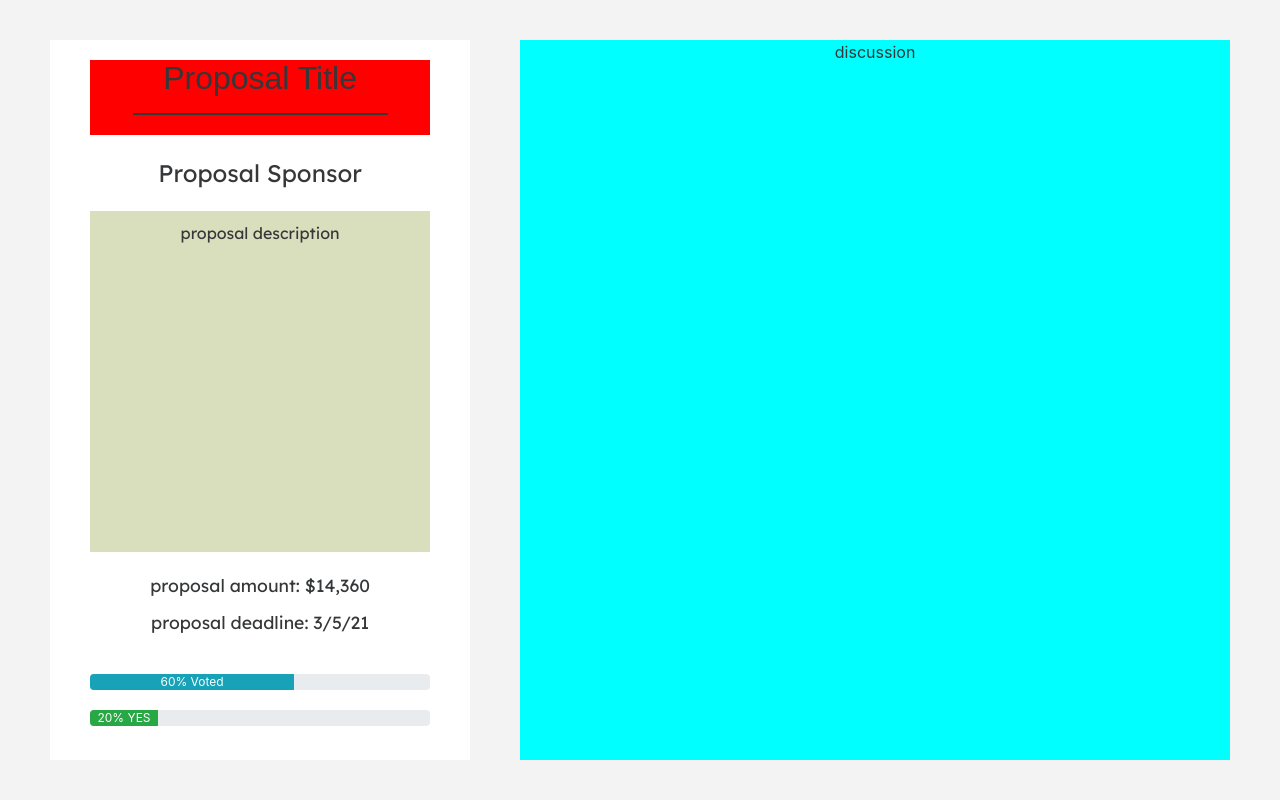
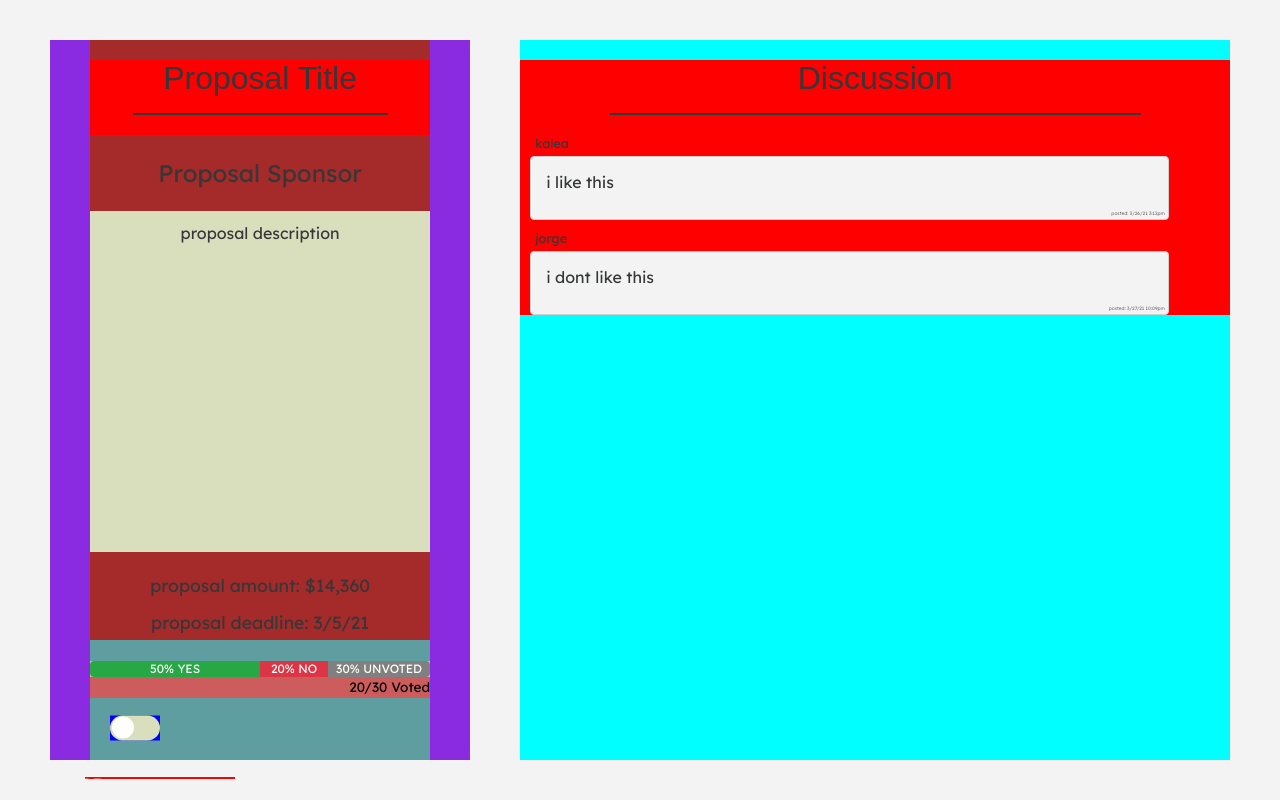
Before and after one commit to codebase-berkeley/tgif-voting-portal, a React (Create React App) app in the folder client/: page / in a window 1280 px wide. Built offline with nearby package versions, Linux system fonts and the light colour scheme.

Commit message:
modified progress bars, added toggle switch, conditional discussion post component

```diff
--- a/client/src/App.css
+++ b/client/src/App.css
@@ -2,6 +2,8 @@
   --green: #96AD00;
   --mutedGreen: #D9DEBC;
   --lightGrey: #F3F3F3;
+  --grey: #CECECE;
+  --darkGrey: #757575;
   --black: #353739;
   --headingFont: 'IBM Plex Sans', sans-serif;
   --bodyFont: 'Lexend Deca';
--- /dev/null
+++ b/client/src/pages/proposalDetails/DiscussionPost.css
@@ -0,0 +1,36 @@
+.post {
+    /* background: purple; */
+    width: 90%;
+    /* display: flex; */
+    border: 1px;
+
+    text-align: left;
+    margin: 10px;
+}
+
+.user {
+    /* background: red; */
+    font: 0.4em 'Lexend Deca', sans-serif;
+    margin: 5px;
+    color: var(--black);
+}
+
+.text {
+    background: var(--lightGrey);
+    /* flex-direction: column; */
+    border: 1px solid var(--grey);
+    border-radius: 4px;
+    padding: 0px;
+    font: 0.5em 'Lexend Deca', sans-serif;
+    color: var(--black);
+}
+
+.content {
+    padding: 15px;
+}
+.timestamp {
+    font: 0.3em 'Lexend Deca', sans-serif;
+    text-align: right;
+    padding: 3px;
+    color: var(--darkGrey);
+}
--- /dev/null
+++ b/client/src/pages/proposalDetails/DiscussionPost.js
@@ -0,0 +1,34 @@
+import './DiscussionPost.css';
+
+function ConditionalUserNameRender(isAdmin, userName) {
+    if (isAdmin) {
+      return (
+        <div>
+          {userName}
+        </div>);
+    } else {
+      return <div>Anon User</div>;
+    }
+  }
+
+function DiscussionPost(props) {
+    return (
+      <div className="post">
+          <div className="user">
+            {ConditionalUserNameRender(props.isAdmin, props.userName)}
+          </div>
+          <div className="text">
+            <div className="content">
+                {props.text}
+            </div>
+
+            <div className="timestamp">
+              posted: {props.time}
+          </div>
+          </div>
+
+      </div>
+    );
+  }
+
+  export default DiscussionPost;
--- a/client/src/pages/proposalDetails/ProposalDetails.css
+++ b/client/src/pages/proposalDetails/ProposalDetails.css
@@ -11,7 +11,7 @@
 
 .proposalLeft{
     background-color: white;
-    /* background-color: blueviolet; */
+    background-color: blueviolet;
     width: 35%;
     height: 90%;
     bottom: 10px;
@@ -25,7 +25,7 @@
 }
 
 .proposalSummary{
-    /* background-color: brown; */
+    background-color: brown;
     height: 100%;
     width: 100%;
     display: flex;
@@ -61,7 +61,6 @@
     color: var(--black);
     margin: 20px 0px 20px 0px;
     /* text-decoration-line: underline; */
-
 }
 
 /*
@@ -103,7 +102,7 @@
 }
 
 .proposalConditional {
-    /* background-color: cadetblue; */
+    background-color: cadetblue;
     width: 100%;
     display: flex;
     flex-direction: column;
@@ -111,13 +110,28 @@
 }
 
 .progressBarsFrame {
-    /* background-color: burlywood; */
+    background-color: burlywood;
     color: black;
     width: 100%;
+    font-family: 'Lexend Deca', sans-serif;
+    position: relative;
 }
 
-.progressBarPercentVoted {
-    margin-bottom: 6%;
+.progressBarYesNoUnvoted {
+    /* position: relative; */
+}
+
+.amountVotedLabel {
+    background-color: indianred;
+    text-align: right;
+    font-size: 0.85em;
+    /* position: relative;
+    right: 0px;
+    bottom: 0px; */
+}
+
+.bg-customProgressBarUnvoted {
+    background-color: gray!important;
 }
 
 .discussion{
@@ -129,3 +143,99 @@
     margin-right: 50px;
     color: var(--black);
 }
+
+.discussionTitle{
+    background: red;
+    width: 100%;
+    font: 2em 'IBM Plex Sans', sans-serif;
+    color: var(--black);
+    margin: 20px 0px 20px 0px;
+}
+
+/* .switchContainer {
+    background: purple;
+    width: 500px;
+    height: 100px;
+} */
+.labels {
+    display: flex;
+    position: relative;
+    width: 150px;
+    /* height: 30px; */
+    right: 100px;
+    bottom: 3000px;
+    background: red;
+    /* font: 10px; */
+    color: white;
+    top: 40px;
+}
+.toggleLeft {
+    text-align: left;
+    /* flex-direction: row; */
+    font-size: 0.1em;
+}
+
+.toggleRight {
+    /* background: blue; */
+    text-align: right;
+    /* flex-direction: row; */
+    font-size: 0.1em;
+}
+
+.switch {
+    background: blue;
+    position: relative;
+    right: 100px;
+    top: 30px;
+    /* background-color: indigo; */
+    position: relative;
+    display: inline-block;
+    width: 50px;
+    height: 25px;
+    transform: translate(-50%, -50%);
+  }
+
+  input {
+    position: absolute;
+    /* background: red; */
+    width: 100%;
+    cursor: pointer;
+    outline: none;
+    -webkit-appearance: none;
+  }
+
+  .slider {
+    position: absolute;
+    cursor: pointer;
+    top: 0;
+    left: 0;
+    right: 0;
+    bottom: 0;
+    background-color: var(--mutedGreen);
+    -webkit-transition: .4s;
+    transition: .4s;
+    border-radius: 25px;
+  }
+
+  .slider:before {
+    position: absolute;
+    content: "";
+    height: 22px;
+    width: 22px;
+    left: 2px;
+    bottom: 2px;
+    background-color: white;
+    -webkit-transition: .4s;
+    transition: .4s;
+    border-radius: 25px;
+  }
+
+  input:checked + .slider {
+    background-color: var(--mutedGreen);
+  }
+
+  input:checked + .slider:before {
+    -webkit-transform: translateX(100%);
+    -ms-transform: translateX(100%);
+    transform: translateX(100%);
+  }
--- a/client/src/pages/proposalDetails/ProposalDetails.js
+++ b/client/src/pages/proposalDetails/ProposalDetails.js
@@ -1,15 +1,35 @@
 import './ProposalDetails.css';
 import ProgressBar from 'react-bootstrap/ProgressBar';
+import DiscussionPost from './DiscussionPost.js';
 
 var IS_ADMIN = true;
 var DEADLINE = '3/5/21';
 var AMOUNT = 14360;
-var PERCENT_VOTED = 60;
-var PERCENT_YES = 20;
+
+var TOTAL_MEMBERS = 60;
+var AMOUNT_VOTED = 84;
+var PERCENT_YES = 50;
+var PERCENT_NO = 20;
+var PERCENT_UNVOTED = 30;
+
+var DUMMY_USER1 = 'kalea';
+var DUMMY_USER2 = 'jorge';
+
+
+
+var DUMMY_TEXT1 = 'i like this';
+var DUMMY_TEXT2 = 'i dont like this';
+
+var DUMMY_TIME1 = '3/26/21 3:12pm';
+var DUMMY_TIME2 = '3/27/21 10:09pm';
+
+var WHITESPACE = <div>&nbsp;&nbsp;&nbsp;&nbsp;&nbsp;&nbsp;&nbsp;</div>;
+
 var DUMMY_DESCRIPTION = `The Earth Action Initiative will organize a variety of
 events and actions that build community, leverage existing
 efforts, inspire new plans, and find innovative ways to
-execute these actions through effective communication.`
+execute these actions through effective communication.`;
+
 
 /** Takes in a number and converts it to a dollar amount string w/ commas
 placed appropriately (every 3 spaces); does not include dollar sign
@@ -22,11 +42,43 @@ function ConditionalProposalRender(isAdmin) {
   if (isAdmin) {
     return (
       <div className='progressBarsFrame'>
-        <ProgressBar className='progressBarPercentVoted' variant='info' now={PERCENT_VOTED} label={`${PERCENT_VOTED}% Voted`}/>
-        <ProgressBar className='progressBarPercentYes' variant='success' now={PERCENT_YES} label={`${PERCENT_YES}% YES`}/>
+        <ProgressBar className='progressBarYesNoUnvoted'>
+          <ProgressBar className='progressBarPercentYes' variant='success' now={PERCENT_YES} label={`${PERCENT_YES}% YES`} key={1}/>
+          <ProgressBar className='progressBarPercentNo' variant='danger' now={PERCENT_NO} label={`${PERCENT_NO}% NO`} key={2}/>
+          <ProgressBar className='progressBarPercentUnvoted' variant='customProgressBarUnvoted' now={PERCENT_UNVOTED} label={`${PERCENT_UNVOTED}% UNVOTED`} key={3}/>
+        </ProgressBar>
+        <div className='amountVotedLabel'>
+          20/30 Voted
+        </div>
       </div>);
   } else {
     return <div>voting buttons</div>;
+  }
+}
+
+/** we need this to set a global var? with useState? */
+function ConditionalToggleRender(isAdmin) {
+  if (isAdmin) {
+    return (
+      // <div className="toggle">
+      //   <input type="checkbox" />
+      //   <div className="circle"></div>
+      //   <div className="toggleLeft">vote</div> <div className="toggleRight">progress</div>
+      // </div>
+        <div className="switch_container">
+
+          <label class="switch">
+            <input type="checkbox" name= "" id=""/>
+            <span class="slider round"></span>
+          </label>
+
+          <div className="labels">
+            <div className="toggleLeft">vote&nbsp;&nbsp;&nbsp;&nbsp;&nbsp;&nbsp;&nbsp;&nbsp;&nbsp;&nbsp;&nbsp;&nbsp;&nbsp;&nbsp;</div>
+            <div className="toggleRight">progress</div>
+          </div>
+
+        </div>
+    )
   }
 }
 
@@ -46,10 +98,17 @@ function ProposalDetails() {
           </div>
           <div className='proposalConditional'>
             {ConditionalProposalRender(IS_ADMIN)}
+            {ConditionalToggleRender(IS_ADMIN)}
           </div>
         </div>
         <div className="discussion">
-          discussion
+        <div className="discussionTitle">
+              Discussion
+              <hr className="underline"></hr>
+
+              <DiscussionPost isAdmin={IS_ADMIN} userName={DUMMY_USER1} text={DUMMY_TEXT1} time={DUMMY_TIME1}/>
+              <DiscussionPost isAdmin={IS_ADMIN} userName={DUMMY_USER2} text={DUMMY_TEXT2} time={DUMMY_TIME2}/>
+            </div>
         </div>
       </div>
     );
```
Also changed, not shown: client/src/pages/proposalDetails/ProposalButton.css (renamed from client/src/pages/ProposalButton.css), client/src/pages/proposalDetails/ProposalButton.js (renamed from client/src/pages/ProposalButton.js).
